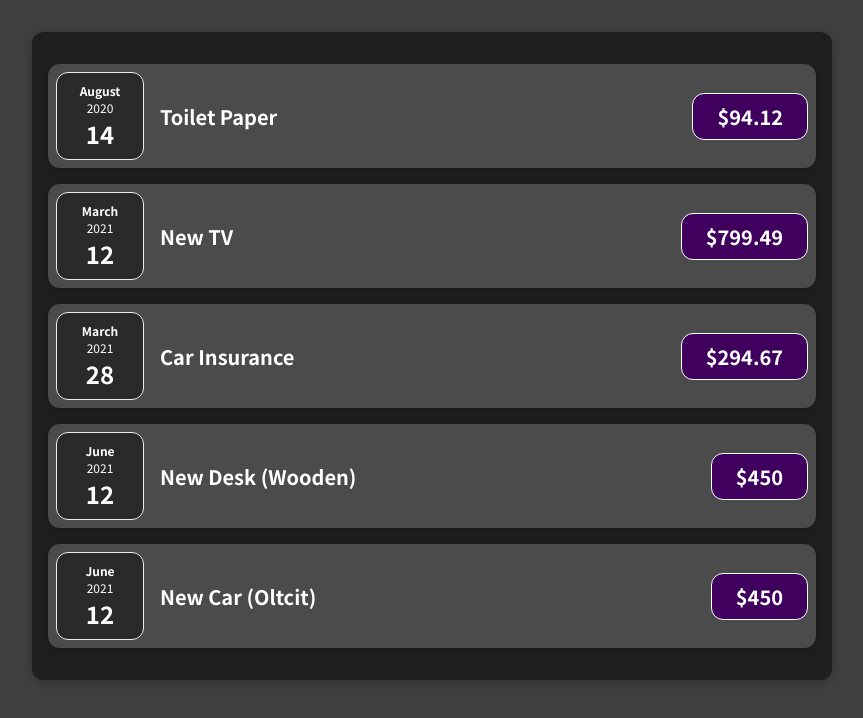
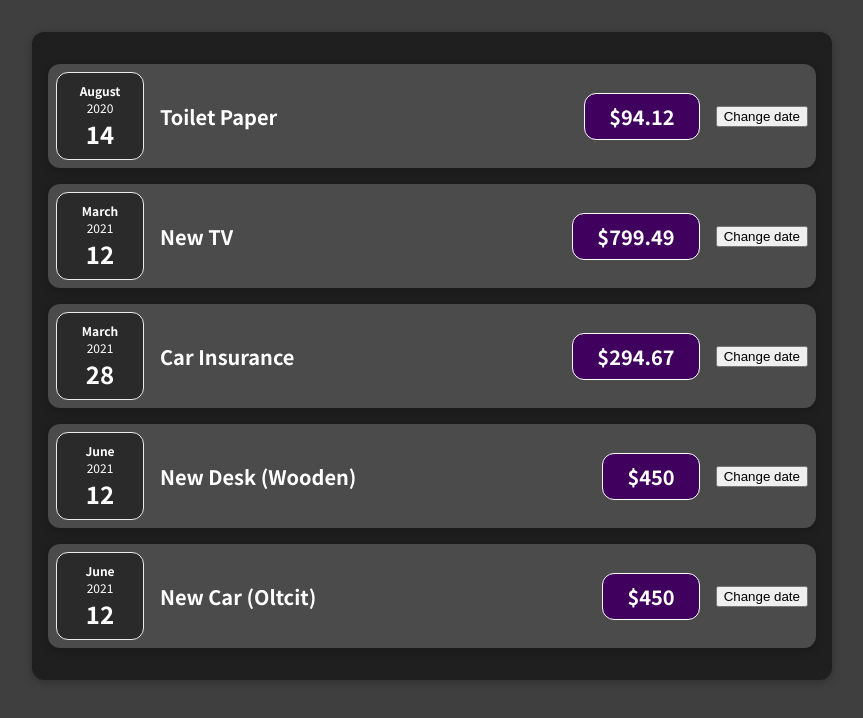
Before and after one commit to bendezoli/react_basics, a React (Create React App) app: page / in a window 1280 px wide. Shown: the top 718 px of the page, without its empty margins (208-1071 px from the left). Built offline with nearby package versions, Linux system fonts and the light colour scheme.

Commit message:
useState added

```diff
--- a/src/components/Expenses/ExpenseItem.jsx
+++ b/src/components/Expenses/ExpenseItem.jsx
@@ -1,14 +1,22 @@
+import { useState } from "react";
 import "./ExpenseItem.css";
 import ExpenseDate from "./ExpenseDate";
 import Card from "../UI/Card";
 import PropTypes from "prop-types";
 const ExpenseItem = ({ data }) => {
+  const [title, setTitle] = useState(data.title);
+
+  const updateTitle = () => {
+    setTitle("Title updated");
+  };
+
   return (
     <Card className="expense-item">
       <ExpenseDate date={data.date} />
       <div className="expense-item__description">
-        <h2>{data.title}</h2>
+        <h2>{title}</h2>
         <div className="expense-item__price">${data.amount}</div>
+        <button onClick={updateTitle}>Change date</button>
       </div>
     </Card>
   );
```
Also changed, not shown: destructuring.txt.
